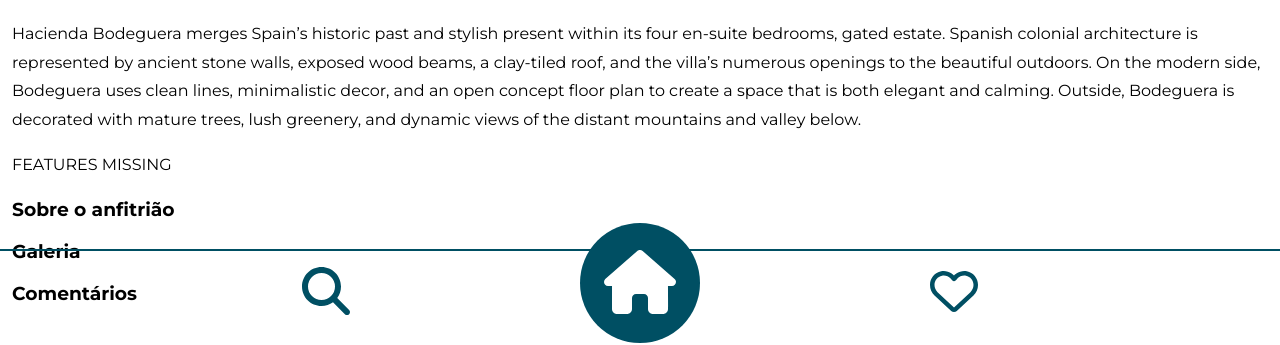
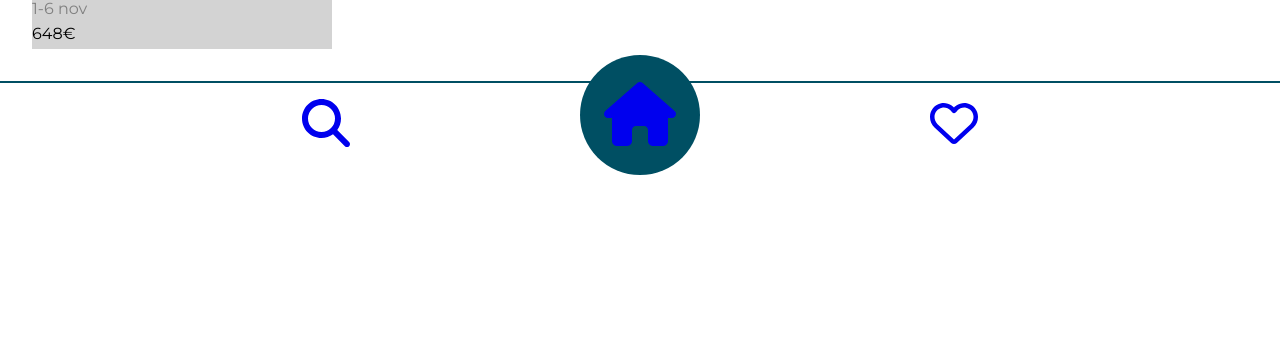
Before and after one commit to filipapico/Upbnb-project, an Angular app: page /home in a window 1280 px wide. Before the commit this address led to /. Shown: the part 467-812 px from the top of the page. Built offline with nearby package versions, Linux system fonts and the light colour scheme.

Commit message:
Added routing module and adapted it to the navigation bar.

```diff
--- a/src/app/app-routing.module.ts
+++ b/src/app/app-routing.module.ts
@@ -1,7 +1,17 @@
 import { NgModule } from '@angular/core';
 import { RouterModule, Routes } from '@angular/router';
+import {HomeComponent} from "./home/home.component";
+import {CatalogComponent} from "./catalog/catalog.component";
+import {FavoritesComponent} from "./favorites/favorites.component";
+import {DetailsComponent} from "./details/details.component";
 
-const routes: Routes = [];
+const routes: Routes = [
+  {path: '', redirectTo: '/catalog', pathMatch: 'full'},
+  {path: 'home', component: HomeComponent},
+  {path: 'catalog', component: CatalogComponent},
+  {path: 'favorites', component: FavoritesComponent},
+  {path: 'casas/:id_casa', component: DetailsComponent},
+];
 
 @NgModule({
   imports: [RouterModule.forRoot(routes)],
--- a/src/app/app.component.html
+++ b/src/app/app.component.html
@@ -1,5 +1,14 @@
-<app-details></app-details>
+<router-outlet></router-outlet>
+<app-navbar></app-navbar>
 
+<!--<p>APP HOME</p>
 <app-home></app-home>
 
-<app-navbar></app-navbar>
+<p>APP CATALOG</p>
+<app-catalog></app-catalog>
+
+<p>APP FAVORITES</p>
+<app-favorites></app-favorites>
+
+<p>APP DETAILS</p>
+<app-details></app-details>-->
--- a/src/app/app.component.scss
+++ b/src/app/app.component.scss
@@ -0,0 +1,4 @@
+p {
+  color: white;
+  background-color: black;
+}
--- a/src/app/navbar/navbar.component.html
+++ b/src/app/navbar/navbar.component.html
@@ -1,12 +1,18 @@
 <div class="container">
   <div class="search-icon">
-    <fa-icon [icon]="faSearch" class="fa-3x"></fa-icon>
+    <a routerLink="catalog">
+      <fa-icon [icon]="faSearch" class="fa-3x"></fa-icon>
+    </a>
   </div>
   <div class="house-icon">
-    <fa-icon [icon]="faHouse" class="fa-4x"></fa-icon>
+    <a routerLink="home">
+      <fa-icon [icon]="faHouse" class="fa-4x"></fa-icon>
+    </a>
   </div>
   <div class="heart-icon">
-    <fa-icon [icon]="faHeart" class="fa-3x"></fa-icon>
+    <a routerLink="favorites">
+      <fa-icon [icon]="faHeart" class="fa-3x"></fa-icon>
+    </a>
   </div>
 </div>
 
```
